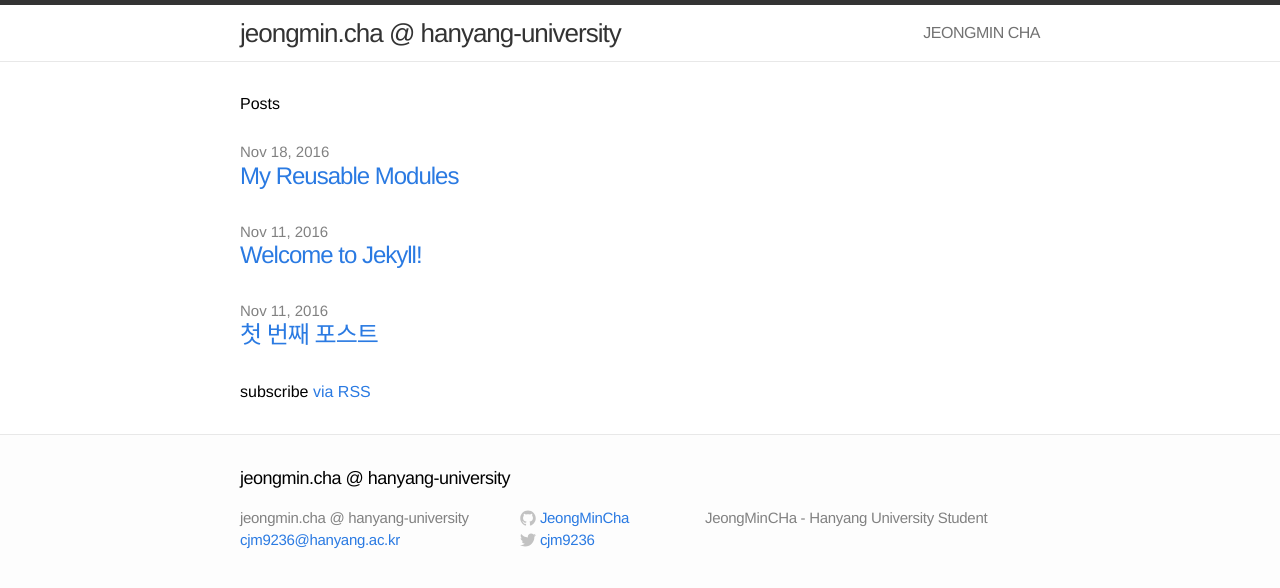
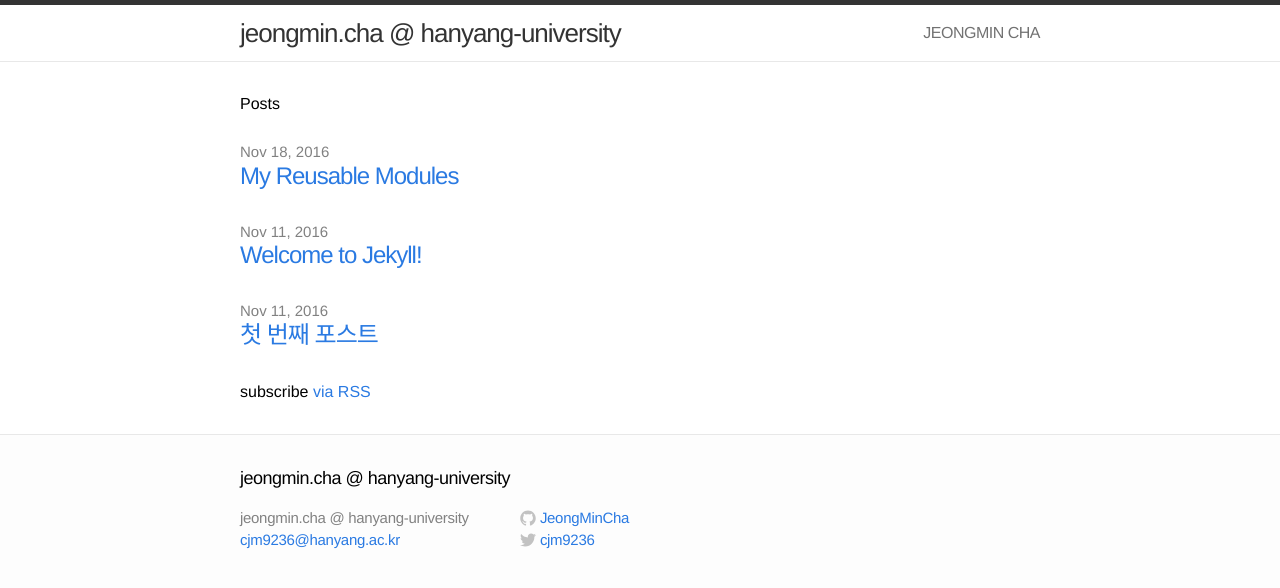
Before and after one commit to JeongMinCha/jeongmincha.github.com, a Jekyll site: the page built from index.html, in a window 1280 px wide. Shown: the top 588 px of the page. Built offline with Jekyll 4.4.1, drawn with Linux system fonts in a browser that asks for light colours.

Commit message:
Delete contents of description of home page

```diff
--- a/_config.yml
+++ b/_config.yml
@@ -6,7 +6,7 @@ twitter_username: cjm9236
 github_username: JeongMinCha
 facebook_username: cjm9236
 
-description: "JeongMinCHa - Hanyang University Student"
+description: ""
 baseurl: ""
 url: "http://yourdomain.com"
 
```
